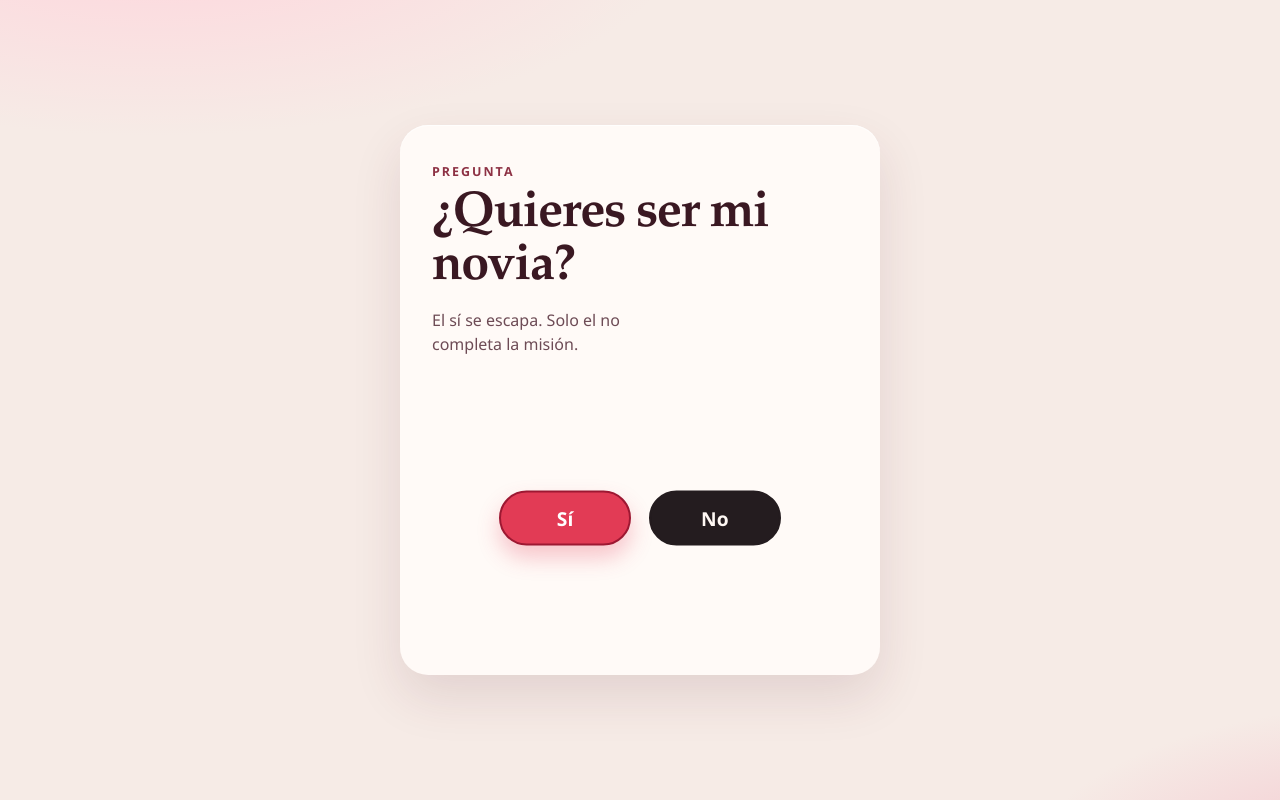
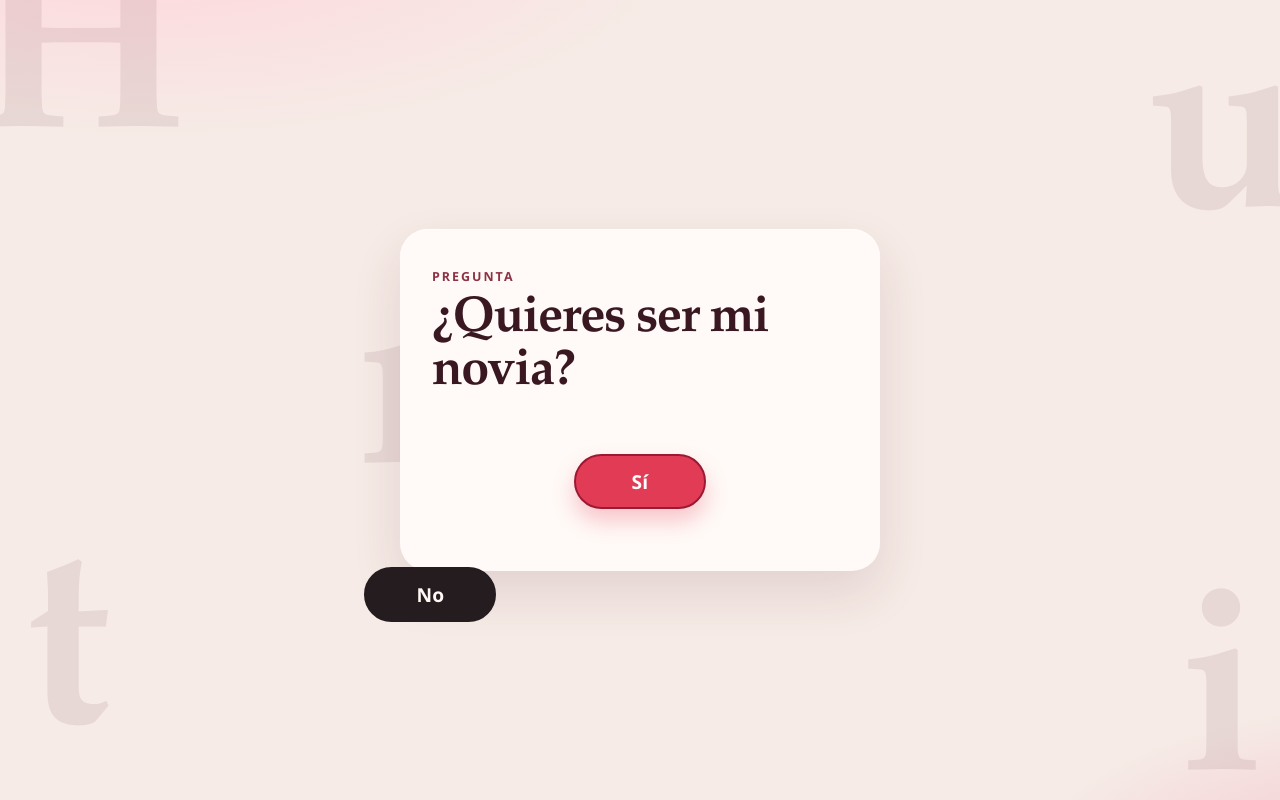
Before and after one commit to ArontiDumpti/dayathnkimsexi, a PHP site: page / in a window 1280 px wide. Run offline with PHP 8.4, Linux system fonts and the light colour scheme.

Commit message:
Swap the buttons and add the Hunti watermark
No now travels across the screen and never accepts. Sí shows Misión completada, and the page no longer explains how to play.

```diff
--- a/estilos.css
+++ b/estilos.css
@@ -28,6 +28,7 @@ body {
     max(28px, env(safe-area-inset-top))
     16px
     max(28px, env(safe-area-inset-bottom));
+  overflow-x: hidden;
   background:
     radial-gradient(ellipse 70% 45% at 12% -10%, #ffd4dc 0%, transparent 60%),
     radial-gradient(ellipse 55% 40% at 110% 110%, #f3c1cb 0%, transparent 55%),
@@ -36,7 +37,53 @@ body {
   font-family: "Avenir Next", "Segoe UI", sans-serif;
 }
 
+.marca {
+  position: fixed;
+  inset: 0;
+  z-index: 0;
+  overflow: hidden;
+  pointer-events: none;
+  user-select: none;
+}
+
+.marca span {
+  position: absolute;
+  font-family: "Iowan Old Style", Palatino, "Palatino Linotype", Georgia, serif;
+  font-size: clamp(7.5rem, 26vw, 16rem);
+  font-weight: 700;
+  line-height: 0.8;
+  letter-spacing: -0.04em;
+  color: rgb(90 30 46 / 9%);
+}
+
+.marca span:nth-child(1) {
+  top: -4vh;
+  left: -2vw;
+}
+
+.marca span:nth-child(2) {
+  top: 6vh;
+  right: -1vw;
+}
+
+.marca span:nth-child(3) {
+  top: 38vh;
+  left: 28vw;
+}
+
+.marca span:nth-child(4) {
+  bottom: 4vh;
+  left: 2vw;
+}
+
+.marca span:nth-child(5) {
+  right: 2vw;
+  bottom: -2vh;
+}
+
 .escena {
+  position: relative;
+  z-index: 1;
   width: min(30rem, 100%);
 }
 
@@ -67,33 +114,14 @@ h1 {
   letter-spacing: -0.03em;
 }
 
-.instruccion {
-  margin: 0.9rem 0 0;
-  max-width: 28ch;
-  color: #6d4b55;
-  font-size: 1rem;
-  line-height: 1.45;
-}
-
-.aviso {
-  min-height: 1.4rem;
-  margin: 0.7rem 0 0;
-  color: var(--aviso);
-  font-weight: 700;
-}
-
-.aviso:empty {
-  margin-top: 0.35rem;
-}
-
 .arena {
-  position: relative;
-  height: 16.5rem;
-  margin: 0.4rem 0 0;
+  display: grid;
+  place-items: center;
+  height: 7.5rem;
+  margin: 1.4rem 0 0;
 }
 
 .btn {
-  position: absolute;
   min-width: 8.25rem;
   min-height: 3.25rem;
   padding: 0.75rem 1.4rem;
@@ -108,28 +136,25 @@ h1 {
 }
 
 .btn-si {
-  left: 50%;
-  top: 28%;
   z-index: 2;
-  transform: translate(-50%, -50%);
   border: 2px solid var(--rosa-oscuro);
   background: var(--rosa);
   color: #fff;
   box-shadow: 0 12px 22px rgb(226 59 85 / 28%);
-  transition:
-    left 0.28s cubic-bezier(0.2, 0.8, 0.2, 1),
-    top 0.28s cubic-bezier(0.2, 0.8, 0.2, 1),
-    transform 0.28s cubic-bezier(0.2, 0.8, 0.2, 1);
 }
 
 .btn-no {
-  left: 50%;
-  top: 72%;
-  z-index: 1;
-  transform: translate(-50%, -50%);
+  position: fixed;
+  z-index: 5;
+  left: 72%;
+  top: 16%;
   border: 2px solid var(--noche);
   background: var(--noche);
   color: #fff8f4;
+  transition:
+    left 0.55s cubic-bezier(0.2, 0.75, 0.2, 1),
+    top 0.55s cubic-bezier(0.2, 0.75, 0.2, 1),
+    transform 0.55s cubic-bezier(0.2, 0.75, 0.2, 1);
 }
 
 .btn:hover {
@@ -159,6 +184,10 @@ body[data-estado="complete"] .panel-ask {
   display: none;
 }
 
+body[data-estado="complete"] #no {
+  display: none;
+}
+
 body[data-estado="complete"] .panel-complete {
   display: block;
   animation: aparecer 0.35s ease;
@@ -175,14 +204,6 @@ body[data-estado="complete"] .panel-complete {
   color: #1d7a45;
   font-size: 2rem;
   font-weight: 700;
-}
-
-.cierre {
-  margin: 0.85rem auto 0;
-  max-width: 26ch;
-  color: #6d4b55;
-  font-size: 1.05rem;
-  line-height: 1.45;
 }
 
 .otra {
@@ -208,20 +229,6 @@ body[data-estado="complete"] .panel-complete {
   .tarjeta {
     padding: 2.4rem 2rem 1.8rem;
   }
-
-  .arena {
-    height: 16rem;
-  }
-
-  .btn-si {
-    left: 32%;
-    top: 50%;
-  }
-
-  .btn-no {
-    left: 68%;
-    top: 50%;
-  }
 }
 
 @media (max-height: 700px) {
@@ -231,7 +238,7 @@ body[data-estado="complete"] .panel-complete {
 }
 
 @media (prefers-reduced-motion: reduce) {
-  .btn-si,
+  .btn-no,
   .panel-complete {
     transition: none;
     animation: none;
--- a/index.html
+++ b/index.html
@@ -15,24 +15,19 @@
     />
   </head>
   <body data-estado="ask">
+    <div class="marca" aria-hidden="true">
+      <span>H</span>
+      <span>u</span>
+      <span>n</span>
+      <span>t</span>
+      <span>i</span>
+    </div>
     <main class="escena">
       <section class="tarjeta panel-ask" aria-labelledby="pregunta">
         <p class="kicker">Pregunta</p>
         <h1 id="pregunta">¿Quieres ser mi novia?</h1>
-        <p class="instruccion" id="instruccion">
-          El sí se escapa. Solo el no completa la misión.
-        </p>
-        <p class="aviso" id="aviso" role="status"></p>
         <form class="arena" id="arena" method="get" action="">
-          <button
-            class="btn btn-si"
-            id="si"
-            type="submit"
-            name="respuesta"
-            value="si"
-            data-spot=""
-            aria-describedby="instruccion"
-          >
+          <button class="btn btn-si" id="si" type="submit" name="respuesta" value="si">
             Sí
           </button>
           <button
@@ -41,6 +36,7 @@
             type="submit"
             name="respuesta"
             value="no"
+            data-spot=""
           >
             No
           </button>
@@ -51,7 +47,6 @@
         <div class="sello" aria-hidden="true"><span>✓</span></div>
         <p class="kicker">Resultado</p>
         <h1 id="mision" tabindex="-1">Misión completada</h1>
-        <p class="cierre">Elegiste no. Era la única opción que funcionaba.</p>
         <a class="otra" href="?">Volver a preguntar</a>
       </section>
     </main>
--- a/index.php
+++ b/index.php
@@ -38,15 +38,15 @@ $estilo = '';
 
 if ($respuesta === '') {
     $estado = 'ask';
+} elseif ($respuesta === 'si') {
+    $estado = 'complete';
 } elseif ($respuesta === 'no') {
-    $estado = 'complete';
-} elseif ($respuesta === 'si') {
     $estado = 'dodged';
     $estilo = sprintf(
         'left:%d%%;top:%d%%;transform:translate(0,0) rotate(%ddeg);',
-        random_int(4, 52),
-        random_int(2, 6),
-        random_int(-12, 12)
+        random_int(4, 72),
+        random_int(6, 78),
+        random_int(-10, 10)
     );
 } else {
     rechazar(400, 'Respuesta no válida.');
@@ -68,15 +68,6 @@ if ($estilo !== '') {
     if ($cambios !== 1) {
         rechazar(500, 'No se pudo mover el botón.');
     }
-    $html = str_replace(
-        '<p class="aviso" id="aviso" role="status"></p>',
-        '<p class="aviso" id="aviso" role="status">Ese sí no cuenta.</p>',
-        $html,
-        $cambios
-    );
-    if ($cambios !== 1) {
-        rechazar(500, 'No se pudo preparar el aviso.');
-    }
 }
 
 if ($estado === 'complete') {
```
Also changed, not shown: juego.js (+77 -100 lines), README.md.
